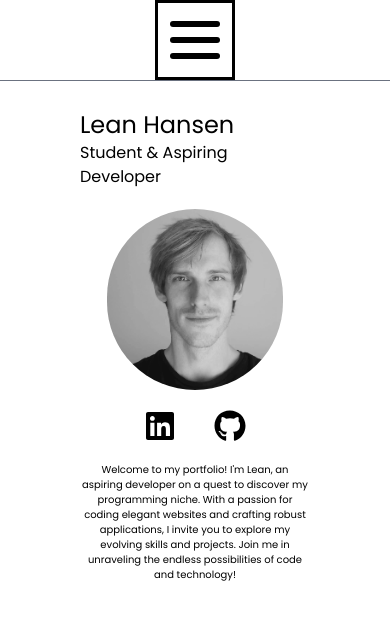
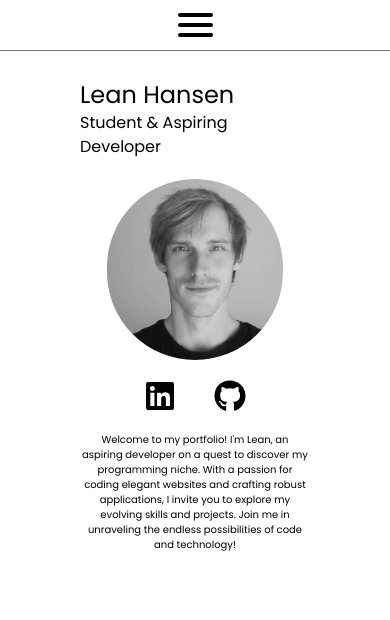
Before and after one commit to clickclickcode/portfolio, a React (Vite) app: page / in a window 390 px wide. Shown: the top 620 px of the page. Built offline with nearby package versions, Linux system fonts and the light colour scheme.

Commit message:
Size of hamburger menu adjusted.

```diff
--- a/src/index.css
+++ b/src/index.css
@@ -15,18 +15,17 @@
         display: flex;
         justify-content: center;
         align-items: center;
-        width: 80px;
-        height: 80px;
+        width: 50px;
+        height: 50px;
         cursor: pointer;
-        transition: all 0.5s ease-in-out;
-        border: 3px solid #000
+        transition: all 0.3s ease-in-out;
     }
     .menu-button-burger {
-        width: 50px;
-        height: 6px;
+        width: 35px;
+        height: 4px;
         background: #000;
         border-radius: 5px;
-        transition: all 0.5s ease-in-out;
+        transition: all 0.3s ease-in-out;
     }
     .menu-button-burger::before,
     .menu-button-burger::after {
@@ -36,17 +35,17 @@
         right: 0;
         margin-left: auto;
         margin-right: auto;
-        width: 50px;
-        height: 6px;
+        width: 35px;
+        height: 4px;
         background: #000;
         border-radius: 5px;
-        transition: all 0.5s ease-in-out;
+        transition: all 0.3s ease-in-out;
     }
     .menu-button-burger::before {
-        transform: translateY(-16px);
+        transform: translateY(-10px);
     }
     .menu-button-burger::after {
-        transform: translateY(16px);
+        transform: translateY(10px);
     }
     .menu-button-open .menu-button-burger {
         transform: translateX(-50px);
```
